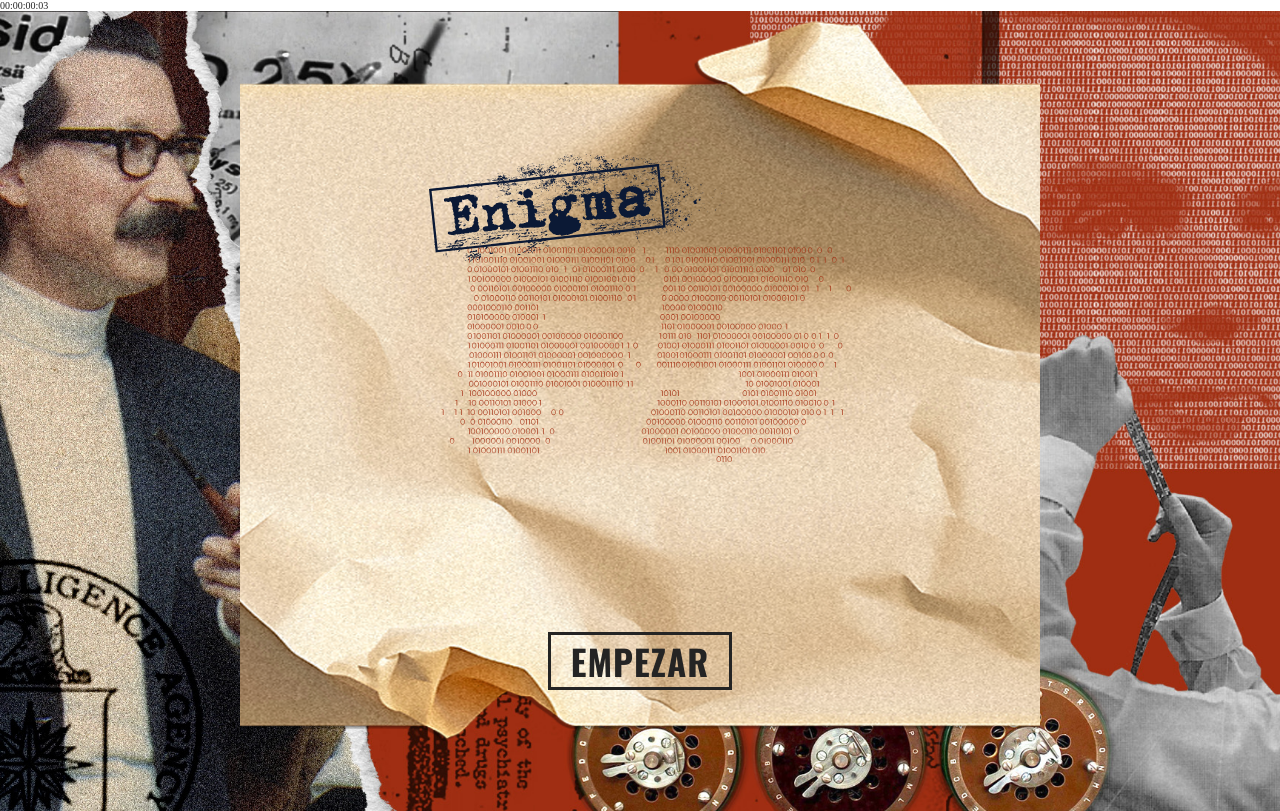
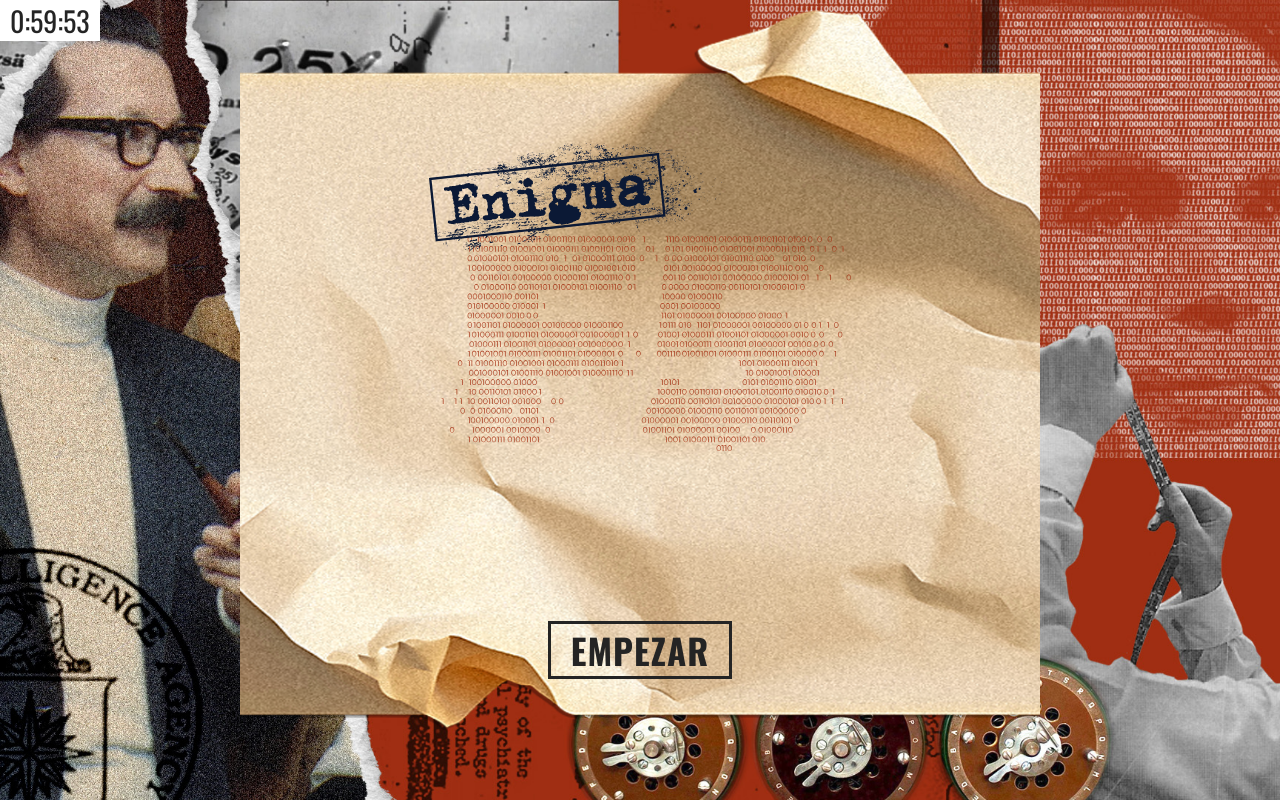
Before and after one commit to JohnnyBC2022/EnigmaF5, a React (Vite) app in the folder frontend/: page / in a window 1280 px wide. Built offline with nearby package versions, Linux system fonts and the light colour scheme.

Commit message:
Countdwon working and message added

```diff
--- a/frontend/src/App.jsx
+++ b/frontend/src/App.jsx
@@ -1,8 +1,7 @@
-import { useState } from "react";
-import { useNavigate, BrowserRouter as Router, Routes, Route } from "react-router-dom";
+import { BrowserRouter as Router, Routes, Route } from "react-router-dom";
 import { Intro } from "./pages/Intro/Intro";
 import { AudioPlayer } from "./components/AudioPlayer";
-import Countdown from "react-countdown";
+import { CountdownGame } from "./components/CountdownGame";
 import { Instrucciones } from "./pages/Instrucciones/Instrucciones";
 import { Instrucciones2 } from "./pages/Instrucciones/Instrucciones2";
 import Prueba01 from "./pages/Prueba01/Prueba01";
@@ -18,25 +17,7 @@ function App() {
     <Router>
       <div>
         <AudioPlayer />
-        <AppContent />
-      </div>
-    </Router>
-  );
-}
-
-function AppContent() {
-  const navigate = useNavigate();
-  const [countdownCompleted, setCountdownCompleted] = useState(false);
-
-  const handleCountdown = () => {
-    navigate("/fatalError");
-    setCountdownCompleted(true);
-  }
-
-  return (
-    <>
-      {!countdownCompleted &&
-      <Countdown date={Date.now() + 10000} onComplete={handleCountdown} />}
+        <CountdownGame />
         <Routes>
           <Route path="/" element={<Intro />} />
           <Route path="/instrucciones" element={<Instrucciones />} />
@@ -48,7 +29,8 @@ function AppContent() {
           <Route path="/humanityWins" element={<HumanityWins />} />
           <Route path="/fatalError" element={<FatalError />} />
         </Routes>
-    </>
+      </div>
+    </Router>
   );
 }
 
--- /dev/null
+++ b/frontend/src/components/CountdownGame.css
@@ -0,0 +1,7 @@
+.countdown {
+    position: absolute;
+    font-family: var(--Oswald);
+    font-size: 2.8rem;
+    padding: 0 1rem;
+    background-color: white;
+}
--- /dev/null
+++ b/frontend/src/components/CountdownGame.jsx
@@ -0,0 +1,36 @@
+import Countdown from "react-countdown";
+import "./CountdownGame.css";
+
+export const CountdownGame = () => {
+  // Random component
+  const Completionist = () => (
+    <div className="countdown_complete">
+      <h1>¡Vuestro tiempo se ha terminado!</h1>
+      <p>
+        No importa hasta donde hayáis llegado. Es el momento de preparar la
+        presentación con vuestros logros.
+      </p>
+      <a href="/faltaError">VER GUÍA</a>
+    </div>
+  );
+
+  const renderer = ({ hours, minutes, seconds, completed }) => {
+    if (completed) {
+      return <Completionist />;
+    } else {
+      return (
+        <span>
+          {hours}:{minutes}:{seconds}
+        </span>
+      );
+    }
+  };
+
+  return (
+    <>
+      <div className="countdown">
+        <Countdown date={Date.now() + 3600000} renderer={renderer} />
+      </div>
+    </>
+  );
+};
```
Lines whose indentation alone changed are shown as unchanged.
